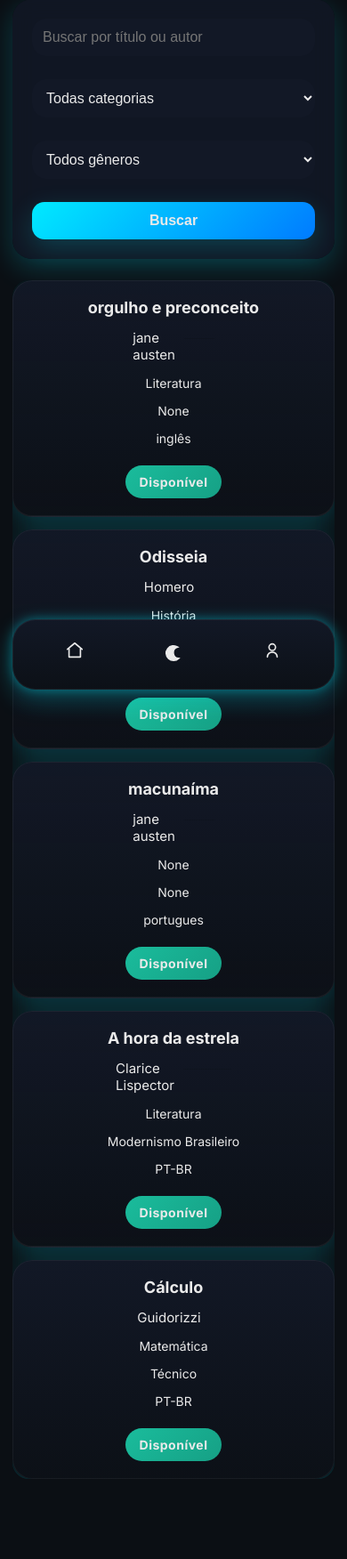
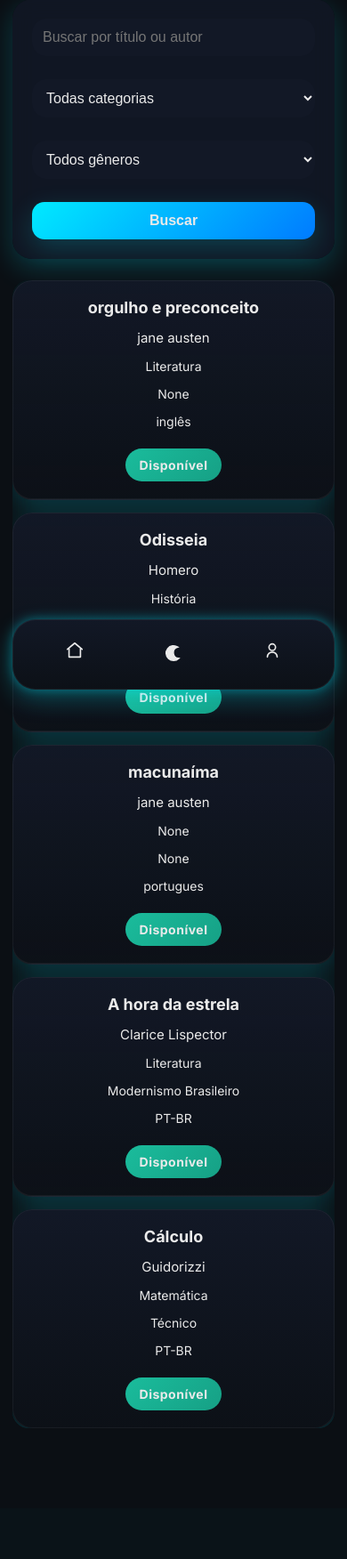
Before and after one commit to yunglixoehfoda/bibliotecav2, a Flask app: page / in a window 390 px wide. Shown: the part 55-1807 px from the top of the page at 89% size. After the commit the page ends 1660 px from the top, so only its background shows below. Run offline with Flask 3, Linux system fonts and the light colour scheme; data comes from the database, SQL or seed files in the repository; data that the repository does not hold is empty.

Commit message:
Update style.css

```diff
--- a/static/style.css
+++ b/static/style.css
@@ -1136,21 +1136,6 @@ tr:hover td {
     color: var(--text);
   }
 
-  /* linha separadora visual */
-  .linha span[data-label="Autor"]::after {
-    content: "";
-    display: block;
-    margin-top: 10px;
-    width: 100%;
-    height: 1px;
-    background: linear-gradient(
-                    180deg,
-                    color-mix(in srgb, var(--bg-card) 90%, transparent),
-                    color-mix(in srgb, var(--bg) 85%, transparent)
-                ),
-                var(--bg-card);
-
-  }
 
   /* status mais chamativo */
   .linha .status {
@@ -1651,3 +1636,10 @@ body.dark .gato-img {
         display: none;
     }
 }
+.livro-card .autor {
+    white-space: nowrap;      /* impede quebrar linha */
+    overflow: hidden;         /* esconde excesso */
+    text-overflow: ellipsis;  /* adiciona "..." */
+    display: block;
+    max-width: 100%;
+}
```
